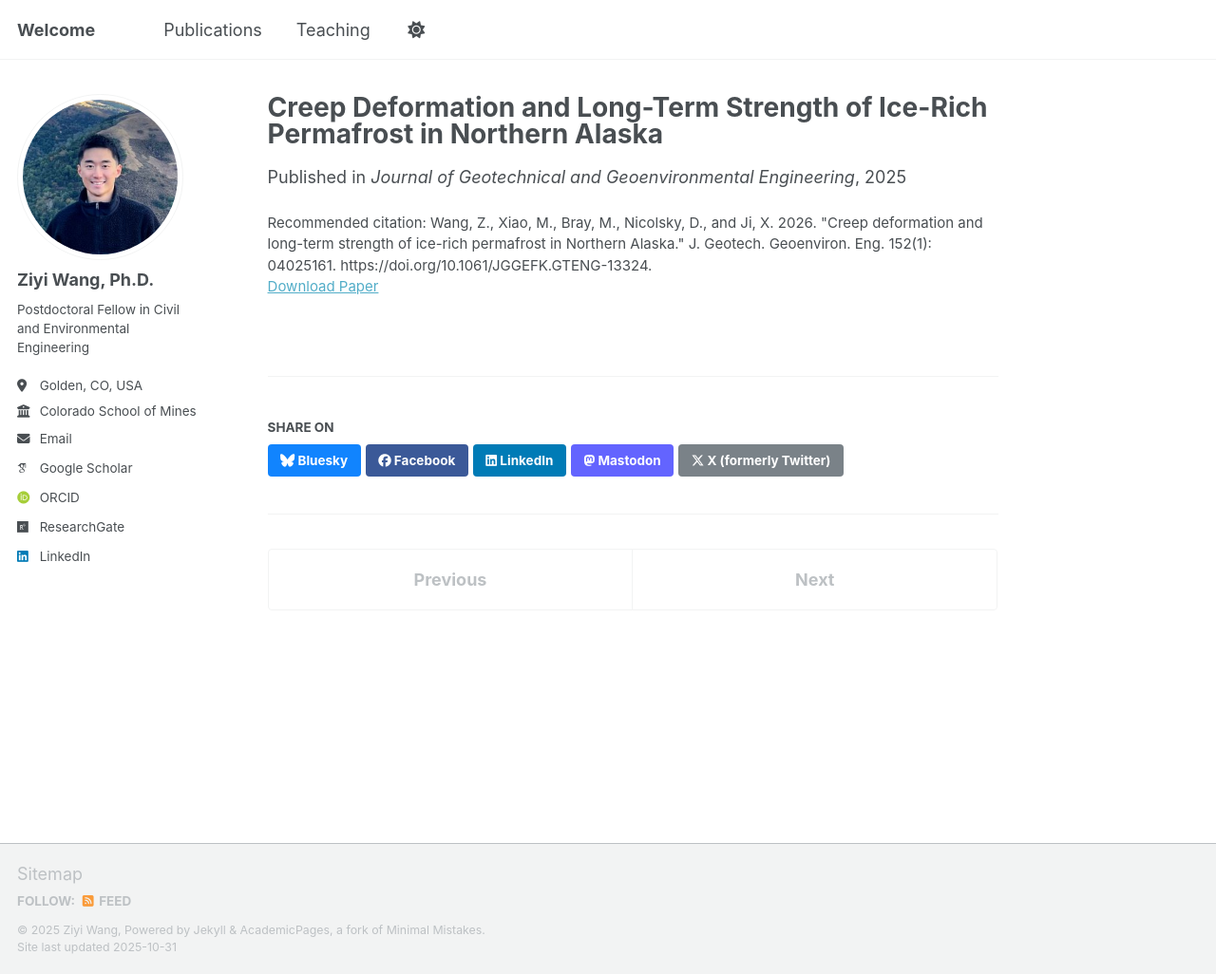
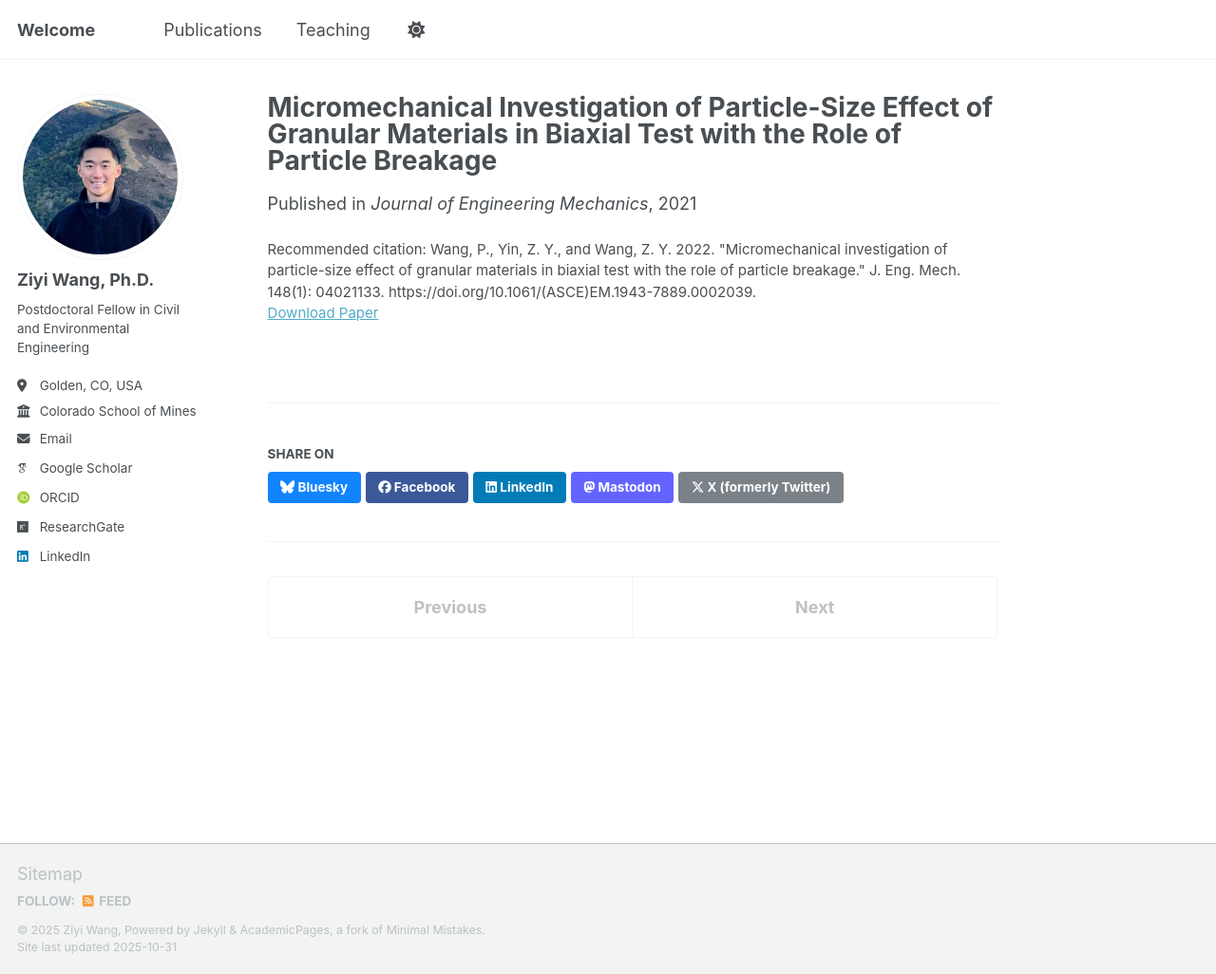
Before and after one commit to ziyiwang-ce/ziyiwang-ce.github.io, a Jekyll site: the page built from _publications/J2.md, in a window 1280 px wide and 1026 px high. Shown: the whole window at 95% size. Built offline with Jekyll 4.4.1, drawn with Linux system fonts in a browser that asks for light colours; some web fonts are replaced; a script that is not in the unit is left out.

Commit message:
Update J2.md

```diff
--- a/_publications/J2.md
+++ b/_publications/J2.md
@@ -1,11 +1,11 @@
 ---
-title: "Creep Deformation and Long-Term Strength of Ice-Rich Permafrost in Northern Alaska"
+title: "Micromechanical Investigation of Particle-Size Effect of Granular Materials in Biaxial Test with the Role of Particle Breakage"
 collection: publications
 permalink: /publications/
-permalink: /publication/J2
+category: manuscripts
 excerpt: 'This paper is about the number 3. The number 4 is left for future work.'
-date: 2025-10-21
-venue: 'Journal of Geotechnical and Geoenvironmental Engineering'
-paperurl: 'https://ascelibrary.org/doi/full/10.1061/JGGEFK.GTENG-13324'
-citation: 'Wang, Z., Xiao, M., Bray, M., Nicolsky, D., and Ji, X. 2026. "Creep deformation and long-term strength of ice-rich permafrost in Northern Alaska." J. Geotech. Geoenviron. Eng. 152(1): 04025161. https://doi.org/10.1061/JGGEFK.GTENG-13324.'
+date: 2021-11-09
+venue: 'Journal of Engineering Mechanics'
+paperurl: 'https://ascelibrary.org/doi/full/10.1061/%28ASCE%29EM.1943-7889.0002039'
+citation: 'Wang, P., Yin, Z. Y., and Wang, Z. Y. 2022. "Micromechanical investigation of particle-size effect of granular materials in biaxial test with the role of particle breakage." J. Eng. Mech. 148(1): 04021133. https://doi.org/10.1061/(ASCE)EM.1943-7889.0002039.'
 ---
```
